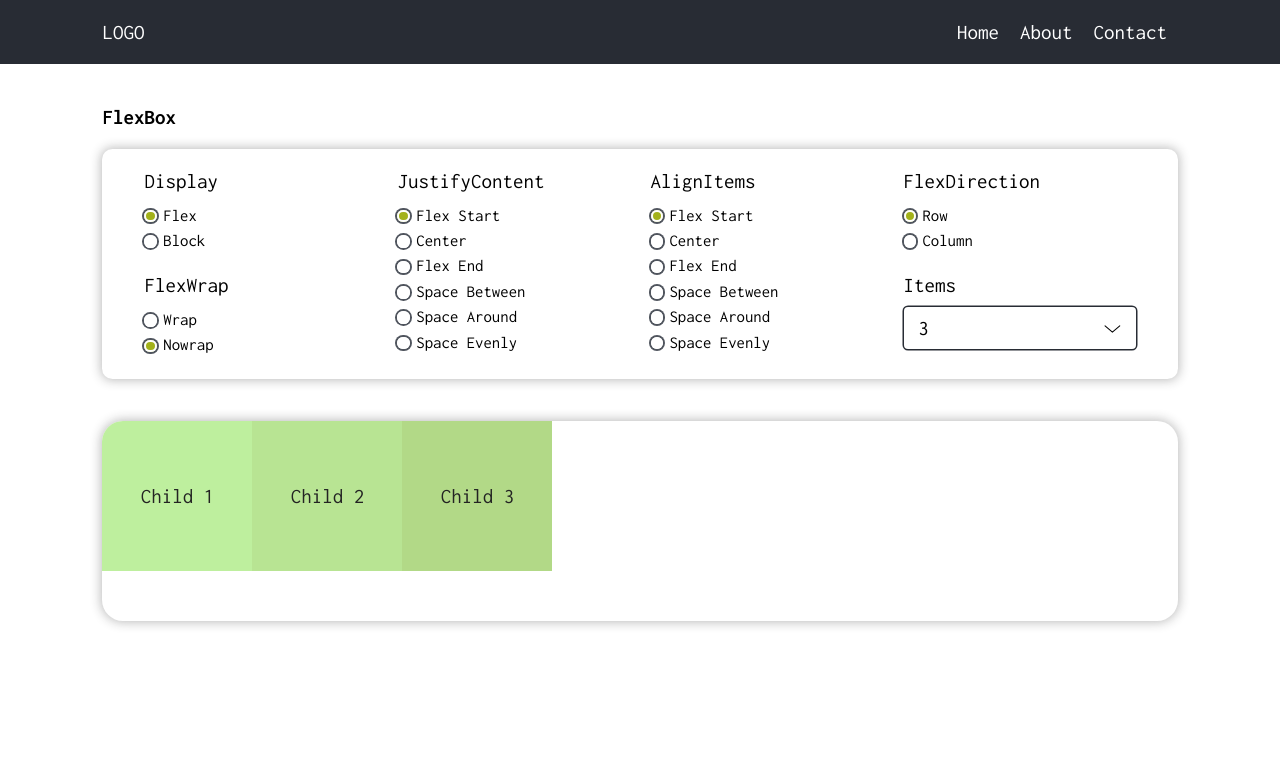
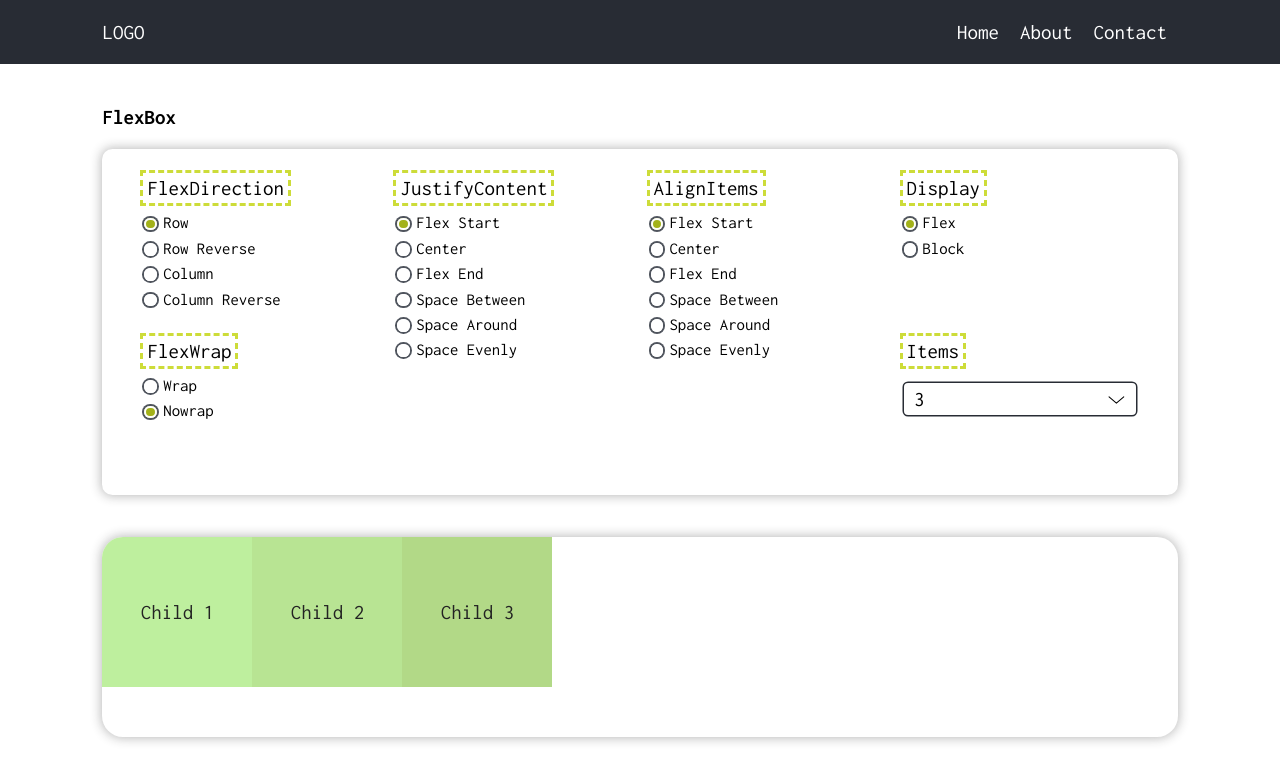
Before and after one commit to abelfubu/flex, a React (Vite) app: page / in a window 1280 px wide. Shown: the top 782 px of the page. Built offline with nearby package versions, Linux system fonts and the light colour scheme.

Commit message:
fix imports and models

```diff
--- a/src/components/UI/header/header.component.tsx
+++ b/src/components/UI/header/header.component.tsx
@@ -1,4 +1,5 @@
 import React from 'react'
+import { Link } from 'react-router-dom'
 
 import classes from './header.module.scss'
 
@@ -9,13 +10,13 @@ const Header = () => {
       <nav>
         <ul>
           <li>
-            <a href=''>Home</a>
+            <Link to='/'>Home</Link>
           </li>
           <li>
-            <a href=''>About</a>
+            <Link to='/about'>About</Link>
           </li>
           <li>
-            <a href=''>Contact</a>
+            <Link to='/contact'>Contact</Link>
           </li>
         </ul>
       </nav>
--- a/src/components/UI/radio-input/radio-input.component.tsx
+++ b/src/components/UI/radio-input/radio-input.component.tsx
@@ -1,5 +1,5 @@
 import { CustomEvent } from 'models'
-import React, { useState } from 'react'
+import React from 'react'
 
 import classes from './radio-input.module.scss'
 
@@ -8,7 +8,7 @@ interface RadioInputProps {
   name: string
   value: string
   checked: boolean
-  onChange: ({ name, value }: CustomEvent) => CustomEvent
+  onChange: ({ name, value }: CustomEvent) => void
 }
 
 const RadioInput = ({ value, name, label, onChange, checked }: RadioInputProps) => (
--- a/src/components/UI/select/select.component.tsx
+++ b/src/components/UI/select/select.component.tsx
@@ -1,10 +1,6 @@
 import React, { useEffect, useRef, useState } from 'react'
 
 import classes from './select.module.scss'
-
-interface ClickEvent extends MouseEvent {
-  path: any[]
-}
 
 interface SelectProps {
   options: string[] | number[]
@@ -12,6 +8,7 @@ interface SelectProps {
   value: string
   onChange: (event: any) => any
 }
+
 const Select = ({ options, value, name, onChange }: SelectProps) => {
   const [isOpen, setIsOpen] = useState(false)
 
@@ -23,12 +20,8 @@ const Select = ({ options, value, name, onChange }: SelectProps) => {
   const dropdownRef = useRef<HTMLDivElement>(null)
 
   const onOptionClick = (value: number) => {
-    setIsOpen(!isOpen)
+    setIsOpen(false)
     onChange({ name, value })
-  }
-
-  const handleClick = () => {
-    setIsOpen(!isOpen)
   }
 
   const handleClickOutside = (event: MouseEvent) => {
@@ -38,7 +31,7 @@ const Select = ({ options, value, name, onChange }: SelectProps) => {
   }
 
   return (
-    <div className={classes.select} onClick={handleClick} ref={dropdownRef}>
+    <div className={classes.select} onClick={() => setIsOpen(true)} ref={dropdownRef}>
       <span>{value}</span>
       <svg
         id='i-chevron-bottom'
--- a/src/components/UI/select/select.module.scss
+++ b/src/components/UI/select/select.module.scss
@@ -2,10 +2,11 @@
 
 .select {
   width: 100%;
-  height: 2rem;
+  height: 1.5rem;
   border-radius: 4px;
   box-shadow: 0 0 0 1.5px map-get($map: $dark, $key: 400);
-  padding: 0 0.7rem;
+  padding: 0 0.5rem;
+  margin-top: 0.5rem;
   @include flex;
   position: relative;
   cursor: pointer;
--- a/src/components/flexbox/flex-form/flex-form.component.tsx
+++ b/src/components/flexbox/flex-form/flex-form.component.tsx
@@ -1,19 +1,18 @@
 import RadioInput from '@UI/radio-input/radio-input.component'
 import Select from '@UI/select/select.component'
-import React, { ChangeEvent } from 'react'
+import { CustomEvent, FlexFormValues } from 'models'
+import React, { useCallback } from 'react'
 
-import { FlexFormValues } from '../../../models'
 import classes from './flex-form.module.scss'
 
-const FlexForm = ({
-  onValueChange,
-  values,
-}: {
-  onValueChange: (event: any) => any
+interface FlexFormProps {
+  onValueChange: (event: CustomEvent) => void
   values: FlexFormValues
-}) => {
+}
+
+const FlexForm = ({ onValueChange, values }: FlexFormProps) => {
   const formValues = [
-    { property: 'display', values: ['flex', 'block'] },
+    { property: 'flexDirection', values: ['row', 'row-reverse', 'column', 'column-reverse'] },
     {
       property: 'justifyContent',
       values: ['flex-start', 'center', 'flex-end', 'space-between', 'space-around', 'space-evenly'],
@@ -22,18 +21,18 @@ const FlexForm = ({
       property: 'alignItems',
       values: ['flex-start', 'center', 'flex-end', 'space-between', 'space-around', 'space-evenly'],
     },
-    { property: 'flexDirection', values: ['row', 'column'] },
+    { property: 'display', values: ['flex', 'block'] },
     { property: 'flexWrap', values: ['wrap', 'nowrap'] },
   ]
 
   const items = [...new Array(10)]
 
-  const capitalize = (value: string) => {
+  const capitalize = useCallback((value: string) => {
     return value
       .split('-')
       .map(word => word[0].toUpperCase() + word.substring(1))
       .join(' ')
-  }
+  }, [])
 
   return (
     <form className={classes.form}>
--- a/src/components/flexbox/flex-form/flex-form.module.scss
+++ b/src/components/flexbox/flex-form/flex-form.module.scss
@@ -1,3 +1,5 @@
+@use "src/theme/index" as *;
+
 .form {
   padding: 1rem 2rem;
   border-radius: 0.5rem;
@@ -13,11 +15,11 @@
   }
 
   .title {
-    margin-bottom: 0.5rem;
-  }
-
-  .input-field {
-    padding: 0.2rem 0;
+    border: 3px dashed map-get($map: $primary, $key: 400);
+    padding: 4px;
+    margin-bottom: 0.2rem;
+    display: inline-block;
+    transform: translateX(-4px);
   }
 
   input[type='radio'] {
--- a/src/components/flexbox/flex-panel/flex-panel.component.tsx
+++ b/src/components/flexbox/flex-panel/flex-panel.component.tsx
@@ -1,6 +1,6 @@
+import { FlexFormValues } from '@models/flex-form-values'
 import React, { useMemo } from 'react'
 
-import { FlexFormValues } from '../../../models'
 import classes from './flex-panel.module.scss'
 
 interface FlexPanelProps {
@@ -27,10 +27,9 @@ const FlexPanel = ({ formValues }: FlexPanelProps) => {
   const minHeight = useMemo(
     () => ({
       maxHeight: '800px',
-      minHeight:
-        formValues['flexDirection'] === 'column'
-          ? (formValues.items as number) * 175 + 'px'
-          : '200px',
+      minHeight: (formValues['flexDirection'] as string).includes('column')
+        ? (formValues.items as number) * 175 + 'px'
+        : '200px',
     }),
     [formValues],
   )
--- a/tsconfig.json
+++ b/tsconfig.json
@@ -3,7 +3,7 @@
     "baseUrl": "./src",
     "paths": {
       "@UI/*": ["components/UI/*"],
-      "@styles/*": ["theme/*"]
+      "@flexbox/*": ["components/flexbox/*"]
     },
     "target": "ESNext",
     "lib": ["DOM", "DOM.Iterable", "ESNext"],
```
Also changed, not shown: src/pages/flexbox/flexbox.component.tsx (+4 -4 lines).
